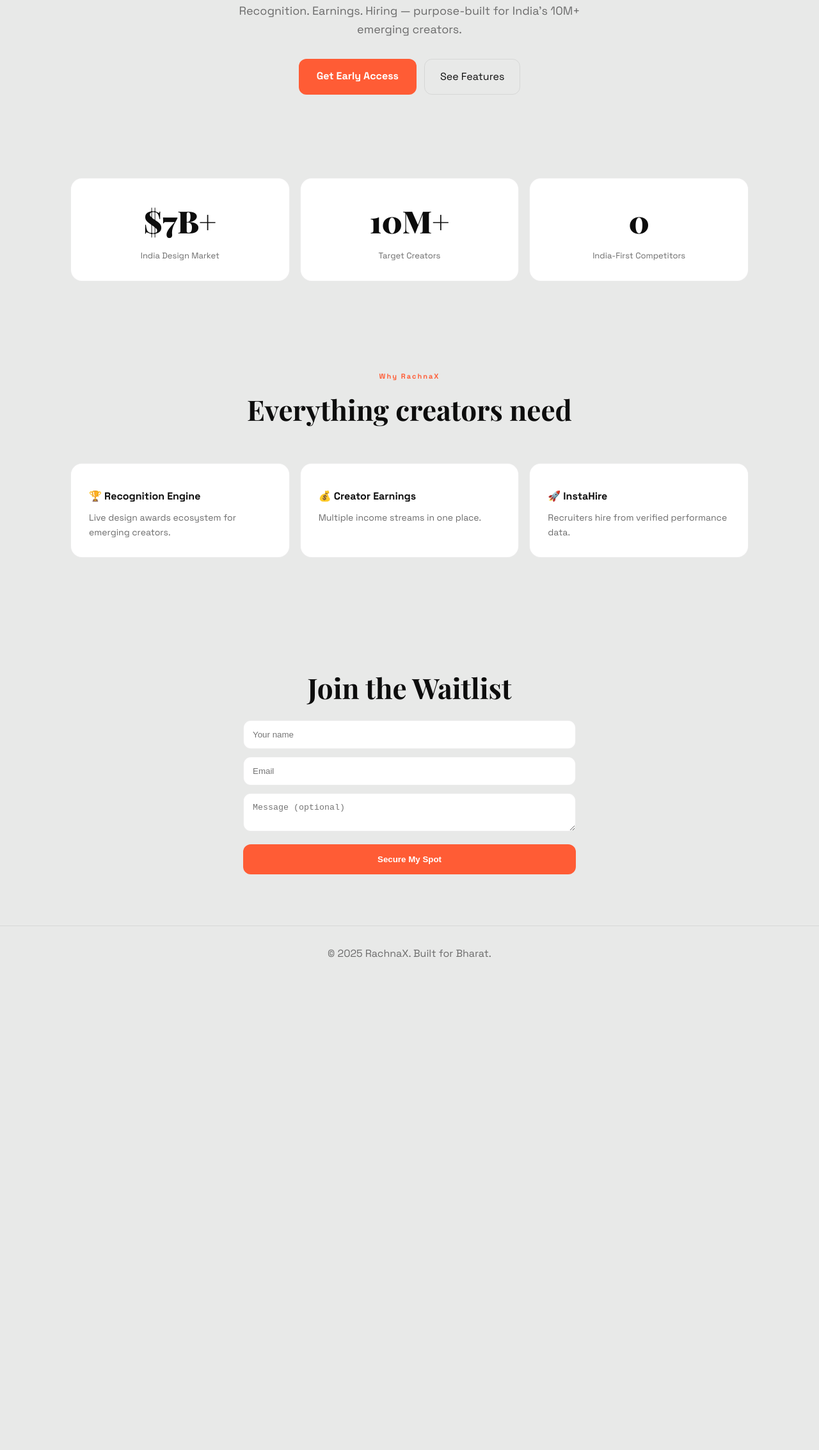
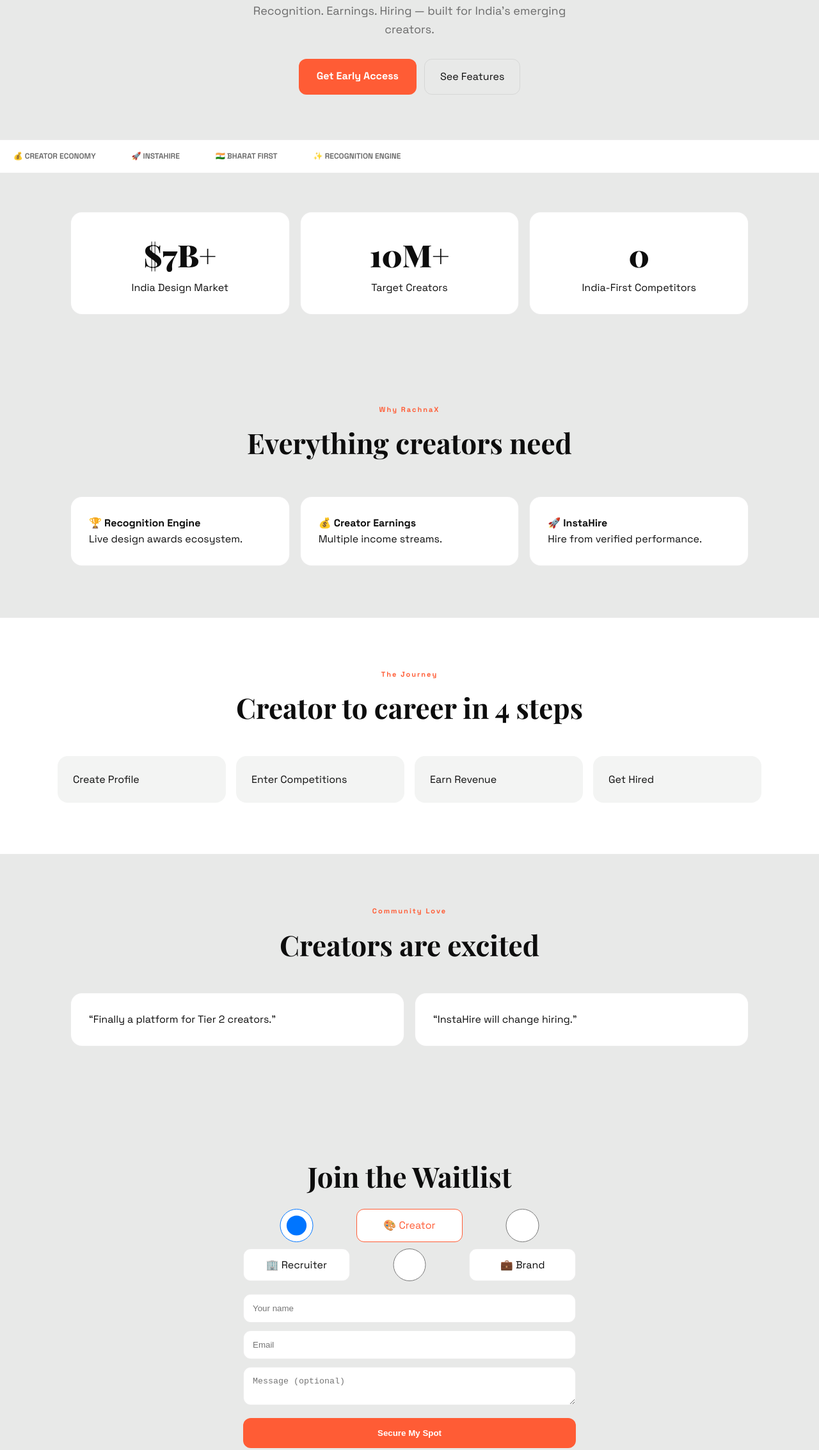
Before and after one commit to Nikhildeveloper06/rachnax-landing, a website: page index.html in a window 1280 px wide. Shown: the part 391-2658 px from the top of the page at 64% size. Before the commit the page ends 1925 px from the top, so only its background shows below. Drawn offline with nearby package versions, Linux system fonts and the light colour scheme.

Commit message:
restore full sections + pro contact

```diff
--- a/index.html
+++ b/index.html
@@ -1,4 +1,5 @@
 <!DOCTYPE html>
+
 <html lang="en">
 
 <head>
@@ -24,7 +25,6 @@
             --orange: #ff5c35;
             --yellow: #f5c842;
             --teal: #2ecfb2;
-            --purple: #8b5cf6;
         }
 
         * {
@@ -44,21 +44,14 @@
             line-height: 1.6;
             overflow-x: hidden;
         }
-        /* ===== CURSOR (desktop only) ===== */
-
-        @media (pointer: fine) {
-            body {
-                cursor: none;
-            }
-        }
         /* ===== NAV ===== */
 
         header {
             position: sticky;
             top: 0;
-            z-index: 600;
+            z-index: 100;
             background: rgba(232, 233, 232, 0.9);
-            backdrop-filter: blur(20px);
+            backdrop-filter: blur(16px);
             border-bottom: 1px solid var(--border);
         }
 
@@ -109,12 +102,6 @@
             font-size: 13px;
             font-weight: 600;
             text-decoration: none;
-            transition: 0.25s;
-        }
-
-        .nav-cta:hover {
-            background: var(--yellow);
-            color: #000;
         }
         /* ===== HERO ===== */
 
@@ -126,8 +113,7 @@
         }
 
         .hero-eyebrow {
-            display: inline-flex;
-            gap: 8px;
+            display: inline-block;
             background: rgba(255, 92, 53, 0.12);
             border: 1px solid rgba(255, 92, 53, 0.25);
             color: var(--orange);
@@ -148,11 +134,6 @@
 
         h1 em {
             color: var(--orange);
-        }
-
-        .stroke {
-            -webkit-text-stroke: 2px var(--orange);
-            color: transparent;
         }
 
         .hero-sub {
@@ -192,7 +173,39 @@
             text-decoration: none;
             color: var(--text);
         }
-        /* ===== TICKER ===== */
+        /* ===== MARQUEE ===== */
+
+        .mq-wrap {
+            overflow: hidden;
+            padding: 16px 0;
+            border-top: 1px solid var(--border);
+            border-bottom: 1px solid var(--border);
+            background: var(--surface);
+        }
+
+        .mq-track {
+            display: flex;
+            gap: 56px;
+            white-space: nowrap;
+            animation: ticker 22s linear infinite;
+        }
+
+        @keyframes ticker {
+            from {
+                transform: translateX(0);
+            }
+            to {
+                transform: translateX(-50%);
+            }
+        }
+
+        .mq-item {
+            font-size: 12px;
+            font-weight: 600;
+            color: #666;
+            text-transform: uppercase;
+        }
+        /* ===== STATS ===== */
 
         .ticker-row {
             max-width: 1100px;
@@ -215,12 +228,6 @@
             font-family: "Playfair Display", serif;
             font-size: 48px;
             font-weight: 900;
-        }
-
-        .ticker-desc {
-            font-size: 13px;
-            color: var(--muted);
-            margin-top: 6px;
         }
         /* ===== FEATURES ===== */
 
@@ -264,17 +271,50 @@
             transform: translateY(-6px);
             box-shadow: 0 20px 40px rgba(0, 0, 0, 0.08);
         }
+        /* ===== HOW ===== */
 
-        .feat-title {
-            font-weight: 700;
-            margin: 10px 0;
+        .how {
+            background: var(--surface);
+            padding: 80px 20px;
+            border-top: 1px solid var(--border);
+            border-bottom: 1px solid var(--border);
         }
 
-        .feat-desc {
-            font-size: 14px;
-            color: var(--muted);
+        .how-grid {
+            max-width: 1100px;
+            margin: 40px auto 0;
+            display: grid;
+            grid-template-columns: repeat(4, 1fr);
+            gap: 16px;
         }
-        /* ===== CONTACT ===== */
+
+        .how-step {
+            background: var(--surface2);
+            border-radius: 16px;
+            padding: 24px;
+        }
+        /* ===== TESTIMONIAL ===== */
+
+        .testi {
+            max-width: 1100px;
+            margin: auto;
+            padding: 80px 20px;
+        }
+
+        .testi-grid {
+            margin-top: 40px;
+            display: grid;
+            grid-template-columns: 1fr 1fr;
+            gap: 16px;
+        }
+
+        .testi-card {
+            background: var(--surface);
+            border: 1px solid var(--border);
+            border-radius: 18px;
+            padding: 28px;
+        }
+        /* ===== CONTACT (PRO) ===== */
 
         .contact {
             padding: 80px 20px;
@@ -283,6 +323,27 @@
         .contact-inner {
             max-width: 520px;
             margin: auto;
+        }
+
+        .role-row {
+            display: grid;
+            grid-template-columns: repeat(3, 1fr);
+            gap: 10px;
+            margin-bottom: 20px;
+        }
+
+        .role-lbl {
+            background: var(--surface);
+            border: 1px solid var(--border);
+            border-radius: 12px;
+            padding: 12px;
+            text-align: center;
+            cursor: pointer;
+        }
+
+        .role-inp:checked+.role-lbl {
+            border-color: var(--orange);
+            color: var(--orange);
         }
 
         .ff {
@@ -324,6 +385,9 @@
             .feat-grid {
                 grid-template-columns: 1fr 1fr;
             }
+            .how-grid {
+                grid-template-columns: 1fr 1fr;
+            }
         }
 
         @media (max-width: 768px) {
@@ -336,8 +400,11 @@
             .feat-grid {
                 grid-template-columns: 1fr;
             }
-            .hero {
-                padding-top: 80px;
+            .how-grid {
+                grid-template-columns: 1fr;
+            }
+            .testi-grid {
+                grid-template-columns: 1fr;
             }
         }
     </style>
@@ -349,6 +416,7 @@
             <div class="logo">Rachna<span>X</span></div>
             <div class="nav-pills">
                 <a href="#features">Features</a>
+                <a href="#how">Process</a>
                 <a href="#contact">Join</a>
             </div>
             <a href="#contact" class="nav-cta">Join Waitlist</a>
@@ -357,58 +425,77 @@
 
     <section class="hero">
         <div class="hero-eyebrow">Early Access Now Open</div>
-
-        <h1>
-            India's First <em>Creator</em><br />
-            <span class="stroke">Recognition</span> Platform.
-        </h1>
-
+        <h1>India's First <em>Creator</em><br />Recognition Platform.</h1>
         <p class="hero-sub">
-            Recognition. Earnings. Hiring — purpose-built for India's 10M+ emerging creators.
+            Recognition. Earnings. Hiring — built for India's emerging creators.
         </p>
-
         <div class="hero-actions">
             <a href="#contact" class="btn-fill">Get Early Access</a>
             <a href="#features" class="btn-outline">See Features</a>
         </div>
     </section>
 
+    <div class="mq-wrap">
+        <div class="mq-track">
+            <span class="mq-item">🏆 Design Awards</span>
+            <span class="mq-item">💰 Creator Economy</span>
+            <span class="mq-item">🚀 InstaHire</span>
+            <span class="mq-item">🇮🇳 Bharat First</span>
+            <span class="mq-item">✨ Recognition Engine</span>
+        </div>
+    </div>
+
     <div class="ticker-row">
         <div class="ticker-card">
             <div class="ticker-num">$7B+</div>
-            <div class="ticker-desc">India Design Market</div>
+            <div>India Design Market</div>
         </div>
         <div class="ticker-card">
             <div class="ticker-num">10M+</div>
-            <div class="ticker-desc">Target Creators</div>
+            <div>Target Creators</div>
         </div>
         <div class="ticker-card">
             <div class="ticker-num">0</div>
-            <div class="ticker-desc">India-First Competitors</div>
+            <div>India-First Competitors</div>
         </div>
     </div>
 
     <section class="features" id="features">
         <div class="sec-lbl">Why RachnaX</div>
         <h2>Everything creators need</h2>
-
         <div class="feat-grid">
             <div class="feat-card">
-                <div class="feat-title">🏆 Recognition Engine</div>
-                <p class="feat-desc">
-                    Live design awards ecosystem for emerging creators.
-                </p>
+                <b>🏆 Recognition Engine</b>
+                <p>Live design awards ecosystem.</p>
             </div>
             <div class="feat-card">
-                <div class="feat-title">💰 Creator Earnings</div>
-                <p class="feat-desc">Multiple income streams in one place.</p>
+                <b>💰 Creator Earnings</b>
+                <p>Multiple income streams.</p>
             </div>
             <div class="feat-card">
-                <div class="feat-title">🚀 InstaHire</div>
-                <p class="feat-desc">
-                    Recruiters hire from verified performance data.
-                </p>
+                <b>🚀 InstaHire</b>
+                <p>Hire from verified performance.</p>
             </div>
+        </div>
+    </section>
+
+    <div class="how" id="how">
+        <div class="sec-lbl">The Journey</div>
+        <h2>Creator to career in 4 steps</h2>
+        <div class="how-grid">
+            <div class="how-step">Create Profile</div>
+            <div class="how-step">Enter Competitions</div>
+            <div class="how-step">Earn Revenue</div>
+            <div class="how-step">Get Hired</div>
+        </div>
+    </div>
+
+    <section class="testi">
+        <div class="sec-lbl">Community Love</div>
+        <h2>Creators are excited</h2>
+        <div class="testi-grid">
+            <div class="testi-card">“Finally a platform for Tier 2 creators.”</div>
+            <div class="testi-card">“InstaHire will change hiring.”</div>
         </div>
     </section>
 
@@ -421,6 +508,15 @@
           ">
                 Join the Waitlist
             </h2>
+
+            <div class="role-row">
+                <input type="radio" name="role" id="r1" class="role-inp" checked />
+                <label for="r1" class="role-lbl">🎨 Creator</label>
+                <input type="radio" name="role" id="r2" class="role-inp" />
+                <label for="r2" class="role-lbl">🏢 Recruiter</label>
+                <input type="radio" name="role" id="r3" class="role-inp" />
+                <label for="r3" class="role-lbl">💼 Brand</label>
+            </div>
 
             <form id="contactForm">
                 <input name="name" placeholder="Your name" class="ff" required />
```
